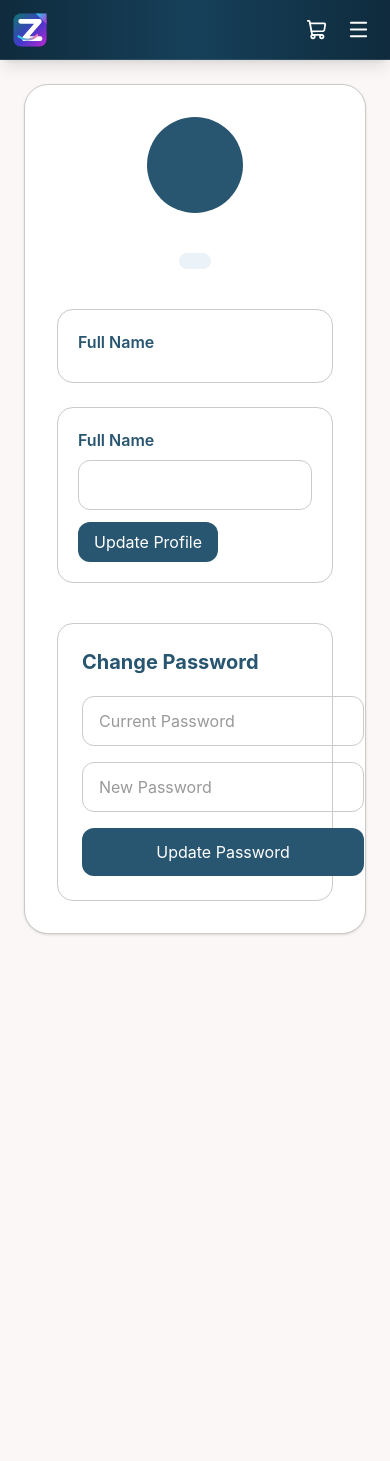
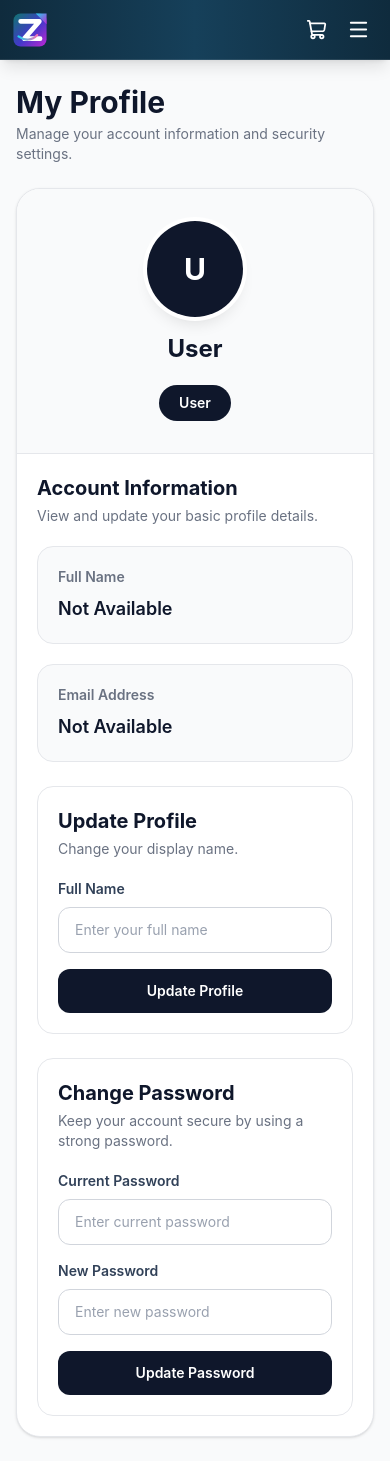
Before and after one commit to sandeep8128/ZentraCart, a React (Vite) app in the folder frontend/: page /profile in a window 390 px wide. Before the commit the page ends 958 px from the top, so only its background shows below. Built offline with nearby package versions, Linux system fonts and the light colour scheme; no server answers.

Commit message:
Make Profile responsive with premium dark hover theme

```diff
--- a/frontend/src/pages/Profile.jsx
+++ b/frontend/src/pages/Profile.jsx
@@ -1,21 +1,38 @@
-import { useSelector } from "react-redux";
+import { useSelector, useDispatch } from "react-redux";
 import Navbar from "../components/Navbar";
 import { useState } from "react";
 import API from "../services/api";
 import toast from "react-hot-toast";
 import { loginSuccess } from "../redux/slices/authSlice";
-import { useDispatch } from "react-redux";
 
 function Profile() {
   const dispatch = useDispatch();
+
   const { user, token } = useSelector((state) => state.auth);
+
   const [currentPassword, setCurrentPassword] = useState("");
-
   const [newPassword, setNewPassword] = useState("");
   const [name, setName] = useState(user?.name || "");
 
+  const [updatingProfile, setUpdatingProfile] = useState(false);
+  const [changingPassword, setChangingPassword] = useState(false);
+  const [becomingSeller, setBecomingSeller] = useState(false);
+
+  // ================= CHANGE PASSWORD =================
   const handleChangePassword = async () => {
+    if (!currentPassword || !newPassword) {
+      toast.error("Please enter both passwords");
+      return;
+    }
+
+    if (newPassword.length < 6) {
+      toast.error("New password must be at least 6 characters");
+      return;
+    }
+
     try {
+      setChangingPassword(true);
+
       const res = await API.put(
         "/auth/change-password",
         {
@@ -35,15 +52,27 @@ function Profile() {
       setNewPassword("");
     } catch (error) {
       toast.error(error.response?.data?.message || "Update Failed");
+    } finally {
+      setChangingPassword(false);
     }
   };
 
+  // ================= UPDATE PROFILE =================
   const handleUpdateProfile = async () => {
+    const cleanName = name.trim();
+
+    if (!cleanName) {
+      toast.error("Name cannot be empty");
+      return;
+    }
+
     try {
+      setUpdatingProfile(true);
+
       const res = await API.put(
         "/auth/update-profile",
         {
-          name,
+          name: cleanName,
         },
         {
           headers: {
@@ -59,10 +88,16 @@ function Profile() {
       window.location.reload();
     } catch (error) {
       toast.error(error.response?.data?.message || "Update Failed");
+    } finally {
+      setUpdatingProfile(false);
     }
   };
+
+  // ================= BECOME SELLER =================
   const handleBecomeSeller = async () => {
     try {
+      setBecomingSeller(true);
+
       const res = await API.put(
         "/auth/become-seller",
         {},
@@ -91,95 +126,191 @@ function Profile() {
       }, 1000);
     } catch (error) {
       toast.error(error.response?.data?.message || "Failed");
+    } finally {
+      setBecomingSeller(false);
     }
   };
+
+  const firstLetter = user?.name?.charAt(0)?.toUpperCase() || "U";
 
   return (
     <>
       <Navbar />
 
-      <div className="mx-auto max-w-4xl p-6">
-        <div className="rounded-3xl border border-[#CBCAC7] bg-white p-8 shadow-sm">
-          <div className="flex flex-col items-center">
-            <div className="mb-4 flex h-24 w-24 items-center justify-center rounded-full bg-[#285570] text-3xl font-bold text-white">
-              {user?.name?.charAt(0).toUpperCase()}
+      <main className="min-h-screen bg-gray-50 px-4 py-6 sm:px-6 lg:px-8">
+        <div className="mx-auto max-w-5xl">
+          {/* ================= PAGE HEADER ================= */}
+          <div className="mb-6">
+            <h1 className="text-3xl font-bold text-slate-900 sm:text-4xl">
+              My Profile
+            </h1>
+
+            <p className="mt-1 text-sm text-gray-500 sm:text-base">
+              Manage your account information and security settings.
+            </p>
           </div>
 
-            <h2 className="text-3xl font-bold text-[#285570]">{user?.name}</h2>
+          {/* ================= PROFILE CARD ================= */}
+          <div className="overflow-hidden rounded-3xl border border-gray-200 bg-white shadow-sm">
+            {/* ================= PROFILE HERO ================= */}
+            <div className="border-b border-gray-200 bg-gray-50 px-5 py-8 sm:px-8">
+              <div className="flex flex-col items-center text-center">
+                {/* Avatar */}
+                <div className="mb-4 flex h-24 w-24 items-center justify-center rounded-full bg-slate-900 text-3xl font-bold text-white shadow-lg ring-4 ring-white sm:h-28 sm:w-28 sm:text-4xl">
+                  {firstLetter}
+                </div>
 
-            <p className="mt-2 text-gray-500">{user?.email}</p>
+                <h2 className="text-2xl font-bold text-slate-900 sm:text-3xl">
+                  {user?.name || "User"}
+                </h2>
 
-            <span className="mt-4 rounded-full bg-[#EBF3F8] px-4 py-2 text-sm font-semibold text-[#285570]">
-              {user?.role}
+                <p className="mt-1 text-sm break-all text-gray-500 sm:text-base">
+                  {user?.email}
+                </p>
+
+                {/* Role */}
+                <span className="mt-4 rounded-full bg-slate-900 px-5 py-2 text-sm font-semibold text-white capitalize">
+                  {user?.role || "user"}
                 </span>
+
+                {/* Become Seller */}
                 {user?.role === "user" && (
                   <button
                     onClick={handleBecomeSeller}
-                className="mt-4 rounded-xl bg-green-600 px-5 py-2 text-white hover:bg-green-700"
+                    disabled={becomingSeller}
+                    className="mt-4 rounded-xl bg-slate-900 px-5 py-2.5 text-sm font-semibold text-white transition duration-200 hover:bg-indigo-600 disabled:cursor-not-allowed disabled:opacity-60"
                   >
-                Become Seller
+                    {becomingSeller ? "Processing..." : "Become Seller"}
                   </button>
                 )}
               </div>
-
-          <div className="mt-10 grid gap-6 md:grid-cols-2">
-            <div className="rounded-2xl border border-[#CBCAC7] p-5">
-              <h4 className="mb-2 font-semibold text-[#285570]">Full Name</h4>
-
-              <p>{user?.name}</p>
             </div>
 
-            <div className="rounded-2xl border border-[#CBCAC7] p-5">
-              <h4 className="mb-2 font-semibold text-[#285570]">Full Name</h4>
+            {/* ================= ACCOUNT INFORMATION ================= */}
+            <div className="p-5 sm:p-8">
+              <div className="mb-5">
+                <h3 className="text-xl font-bold text-slate-900">
+                  Account Information
+                </h3>
+
+                <p className="mt-1 text-sm text-gray-500">
+                  View and update your basic profile details.
+                </p>
+              </div>
+
+              <div className="grid gap-5 md:grid-cols-2">
+                {/* Current Name */}
+                <div className="rounded-2xl border border-gray-200 bg-gray-50 p-5 transition hover:border-indigo-200 hover:shadow-md">
+                  <p className="mb-2 text-sm font-semibold text-gray-500">
+                    Full Name
+                  </p>
+
+                  <p className="text-lg font-semibold break-words text-slate-900">
+                    {user?.name || "Not Available"}
+                  </p>
+                </div>
+
+                {/* Email */}
+                <div className="rounded-2xl border border-gray-200 bg-gray-50 p-5 transition hover:border-indigo-200 hover:shadow-md">
+                  <p className="mb-2 text-sm font-semibold text-gray-500">
+                    Email Address
+                  </p>
+
+                  <p className="text-lg font-semibold break-all text-slate-900">
+                    {user?.email || "Not Available"}
+                  </p>
+                </div>
+              </div>
+
+              {/* ================= UPDATE PROFILE ================= */}
+              <div className="mt-6 rounded-2xl border border-gray-200 p-5 sm:p-6">
+                <h3 className="mb-1 text-xl font-bold text-slate-900">
+                  Update Profile
+                </h3>
+
+                <p className="mb-5 text-sm text-gray-500">
+                  Change your display name.
+                </p>
+
+                <label className="mb-2 block text-sm font-semibold text-slate-700">
+                  Full Name
+                </label>
 
                 <input
                   type="text"
                   value={name}
                   onChange={(e) => setName(e.target.value)}
-                className="w-full rounded-xl border border-[#CBCAC7] px-4 py-3"
+                  placeholder="Enter your full name"
+                  className="w-full rounded-xl border border-gray-300 bg-white px-4 py-3 text-sm text-slate-900 transition outline-none placeholder:text-gray-400 focus:border-indigo-500 focus:ring-2 focus:ring-indigo-100 sm:text-base"
                 />
 
                 <button
                   onClick={handleUpdateProfile}
-                className="mt-3 rounded-xl bg-[#285570] px-4 py-2 text-white"
+                  disabled={updatingProfile}
+                  className="mt-4 w-full rounded-xl bg-slate-900 px-5 py-3 text-sm font-semibold text-white transition duration-200 hover:bg-indigo-600 disabled:cursor-not-allowed disabled:opacity-60 sm:w-auto"
                 >
-                Update Profile
+                  {updatingProfile ? "Updating..." : "Update Profile"}
                 </button>
               </div>
-          </div>
 
-          <div className="mt-10 rounded-2xl border border-[#CBCAC7] p-6">
-            <h3 className="mb-5 text-xl font-bold text-[#285570]">
+              {/* ================= CHANGE PASSWORD ================= */}
+              <div className="mt-6 rounded-2xl border border-gray-200 p-5 sm:p-6">
+                <div className="mb-5">
+                  <h3 className="text-xl font-bold text-slate-900">
                     Change Password
                   </h3>
 
+                  <p className="mt-1 text-sm text-gray-500">
+                    Keep your account secure by using a strong password.
+                  </p>
+                </div>
+
                 <div className="grid gap-4">
-              <input
-                type="password"
-                placeholder="Current Password"
-                value={currentPassword}
-                onChange={(e) => setCurrentPassword(e.target.value)}
-                className="rounded-xl border border-[#CBCAC7] px-4 py-3"
-              />
+                  {/* Current Password */}
+                  <div>
+                    <label className="mb-2 block text-sm font-semibold text-slate-700">
+                      Current Password
+                    </label>
 
                     <input
                       type="password"
-                placeholder="New Password"
+                      placeholder="Enter current password"
+                      value={currentPassword}
+                      onChange={(e) => setCurrentPassword(e.target.value)}
+                      className="w-full rounded-xl border border-gray-300 bg-white px-4 py-3 text-sm transition outline-none placeholder:text-gray-400 focus:border-indigo-500 focus:ring-2 focus:ring-indigo-100 sm:text-base"
+                    />
+                  </div>
+
+                  {/* New Password */}
+                  <div>
+                    <label className="mb-2 block text-sm font-semibold text-slate-700">
+                      New Password
+                    </label>
+
+                    <input
+                      type="password"
+                      placeholder="Enter new password"
                       value={newPassword}
                       onChange={(e) => setNewPassword(e.target.value)}
-                className="rounded-xl border border-[#CBCAC7] px-4 py-3"
+                      className="w-full rounded-xl border border-gray-300 bg-white px-4 py-3 text-sm transition outline-none placeholder:text-gray-400 focus:border-indigo-500 focus:ring-2 focus:ring-indigo-100 sm:text-base"
                     />
+                  </div>
 
                   <button
                     onClick={handleChangePassword}
-                className="rounded-xl bg-[#285570] py-3 text-white hover:bg-[#1E4257]"
+                    disabled={changingPassword}
+                    className="w-full rounded-xl bg-slate-900 py-3 text-sm font-semibold text-white transition duration-200 hover:bg-indigo-600 disabled:cursor-not-allowed disabled:opacity-60"
                   >
-                Update Password
+                    {changingPassword
+                      ? "Updating Password..."
+                      : "Update Password"}
                   </button>
                 </div>
               </div>
             </div>
           </div>
+        </div>
+      </main>
     </>
   );
 }
```
Lines whose indentation alone changed are shown as unchanged.
